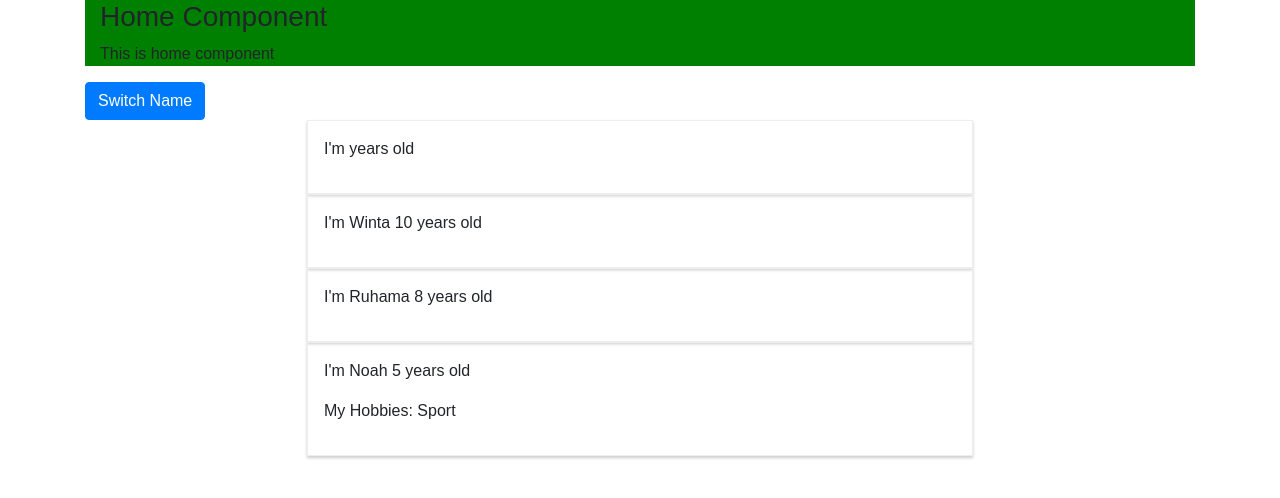
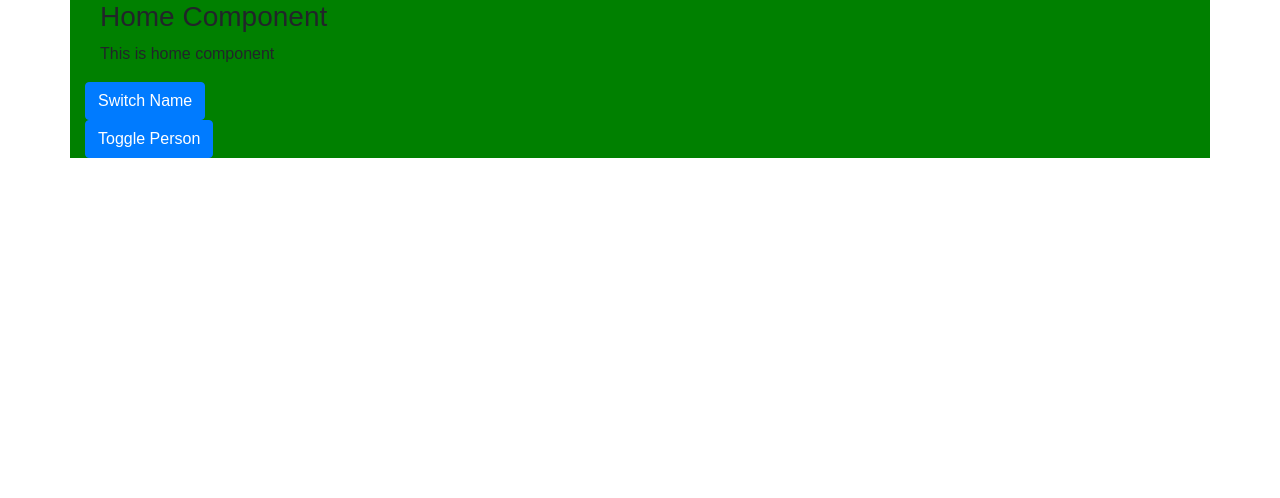
Before and after one commit to DerejeKitaw/reactJs, a React (Create React App) app: page / in a window 1280 px wide. Shown: the top 498 px of the page. Built offline with nearby package versions, Linux system fonts and the light colour scheme; the HTML template or start-up script is replaced by a standard one.

Commit message:
togglePersonhandler

```diff
--- a/src/App.js
+++ b/src/App.js
@@ -8,22 +8,40 @@ class App extends Component {
       { name: 'Winta', age: 10 },
       { name: 'Ruhama', age: 8 },
       { name: 'Noah', age: 5 }
-    ]
+    ],
+    showPersons: false
   };
-  switchNameHandler = (newName) => {
+  switchNameHandler = newName => {
     // console.log('Clicked');
     this.setState({
       persons: [
         { name: newName, age: 10 },
         { name: 'Ruhama', age: 8 },
         { name: 'Noah', age: 5 }
-    ]})
+      ]
+    });
+  };
+  togglePersonhandler = () => {
+    // console.log('Clicked');
+    const show = this.state.showPersons;
+    this.setState({ showPersons: !show });
   };
   render() {
     return (
       <div className="container">
         <Home />
-        <button onClick={()=>this.switchNameHandler("Dad")} className="btn btn-primary">Switch Name</button>
+        <button
+          onClick={() => this.switchNameHandler('Dad')}
+          className="btn btn-primary"
+        >
+          Switch Name
+        </button>
+        <br />
+        <button onClick={this.togglePersonhandler} className="btn btn-primary">
+          Toggle Person
+        </button>
+        {this.state.showPersons ? (
+          <div>
             <Person />
             <Person
               name={this.state.persons[0].name}
@@ -36,10 +54,12 @@ class App extends Component {
             <Person
               name={this.state.persons[2].name}
               age={this.state.persons[2].age}
-          clickP={this.switchNameHandler.bind(this,"Helu")}
+              clickP={this.switchNameHandler.bind(this, 'Helu')}
             >
               My Hobbies: Sport
             </Person>
+          </div>
+        ) : null}
       </div>
     );
   }
--- a/src/components/Home/style.css
+++ b/src/components/Home/style.css
@@ -1,2 +1,2 @@
-.home_container {
+.container {
   background: green; }
```
Lines whose indentation alone changed are shown as unchanged.
